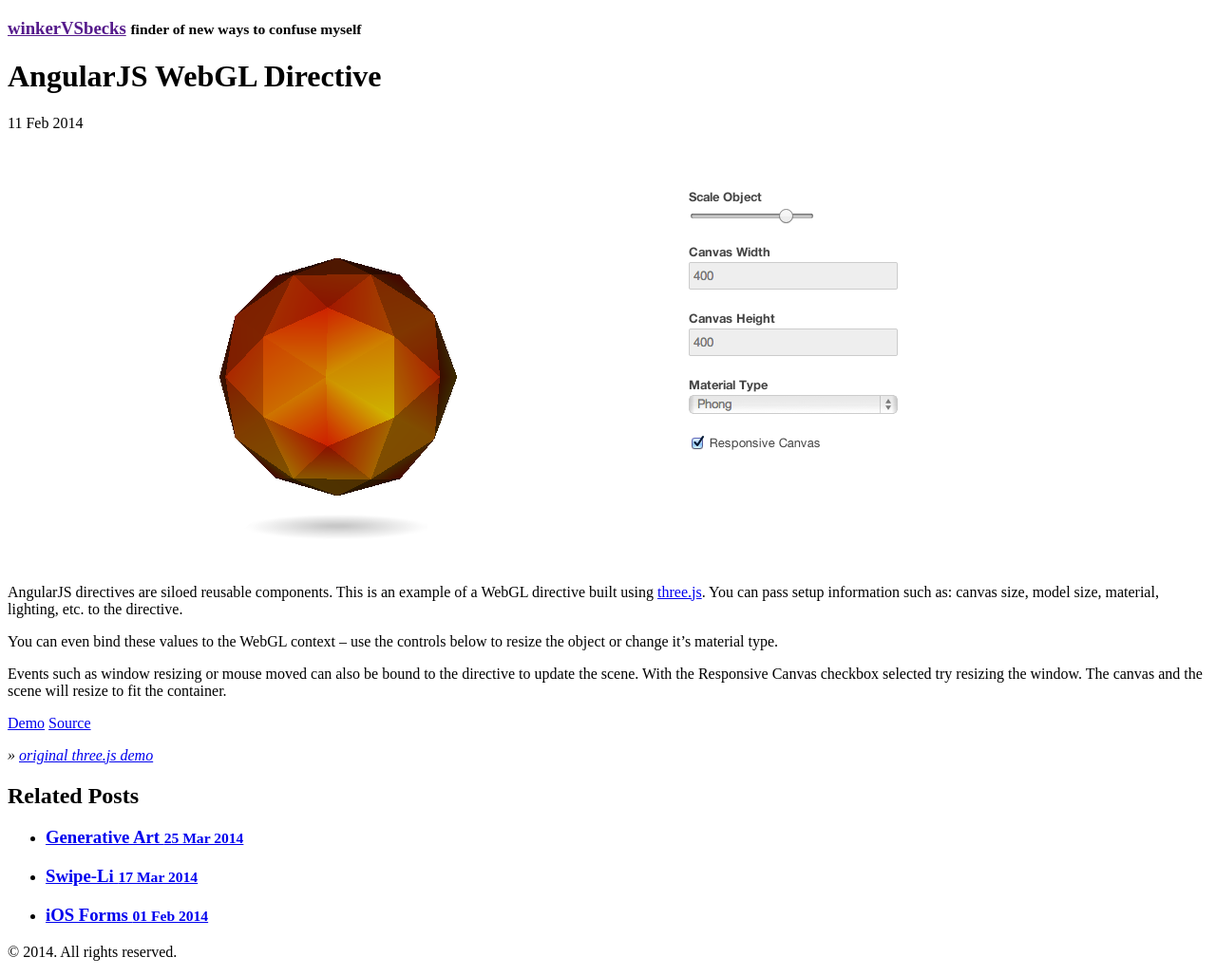
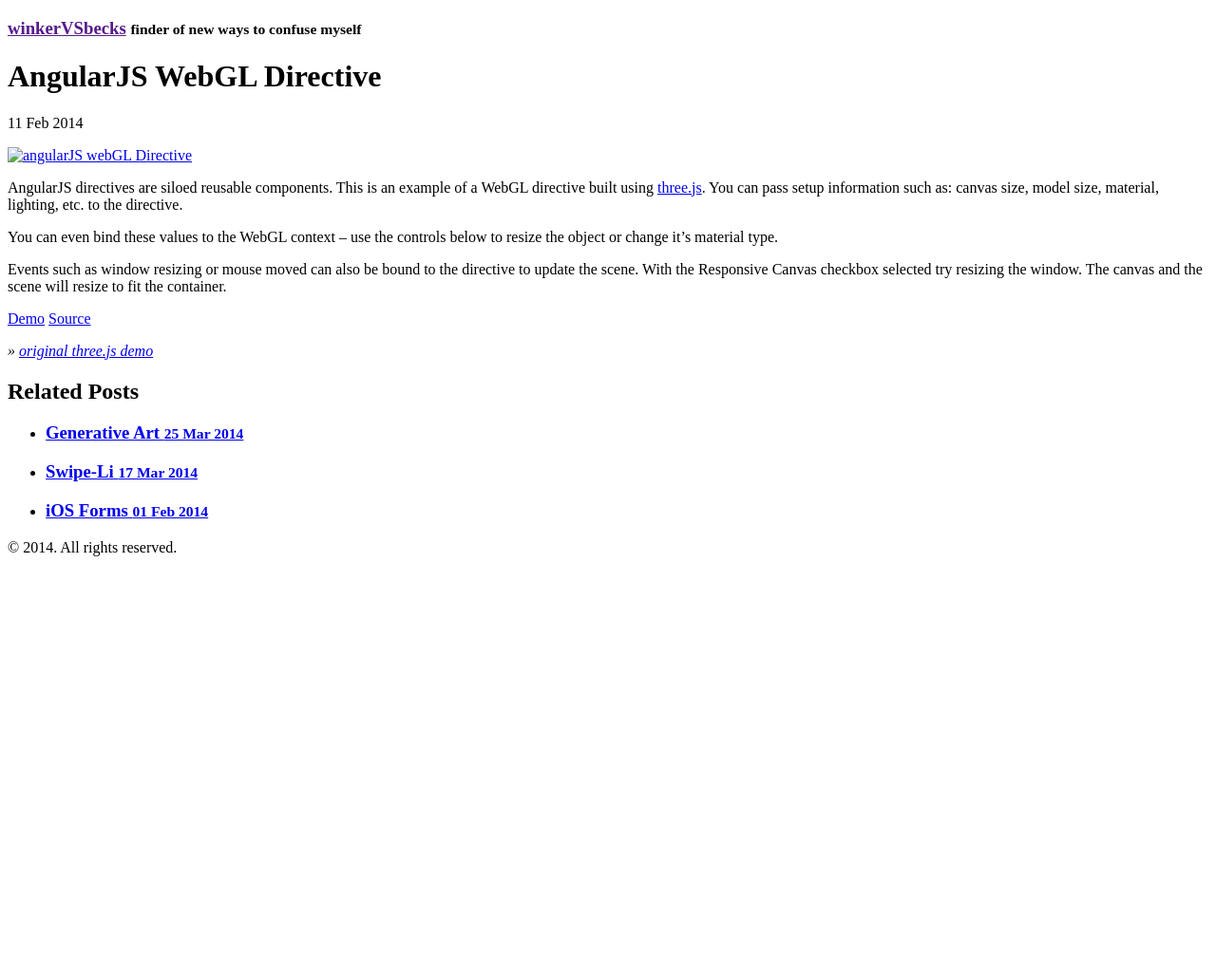
Before and after one commit to winkerVSbecks/le-blog, a Jekyll site: the page built from _posts/2014-02-11-angularjs-webgl-directive.md, in a window 1280 px wide. Shown: the whole page at 95% size. Built offline with Jekyll 4.4.1, drawn with Linux system fonts in a browser that asks for light colours; Markdown is read by kramdown in place of the engine named in the settings; after the commit the page ends 900 px from its top, so only the background shows below that.

Commit message:
testing img links

```diff
--- a/_posts/2014-02-11-angularjs-webgl-directive.md
+++ b/_posts/2014-02-11-angularjs-webgl-directive.md
@@ -3,7 +3,7 @@ layout: post
 title: AngularJS WebGL Directive
 ---
 
-[![angularJS webGL Directive](/public/img/angularWebGL.png)](http://winkervsbecks.github.io/angularWebglDirective/)
+[![angularJS webGL Directive](public/img/angularWebGL.png)](http://winkervsbecks.github.io/angularWebglDirective/)
 
 AngularJS directives are siloed reusable components. This is an example of a WebGL directive built using [three.js](http://threejs.org/). You can pass setup information such as: canvas size, model size, material, lighting, etc. to the directive.
 
```
